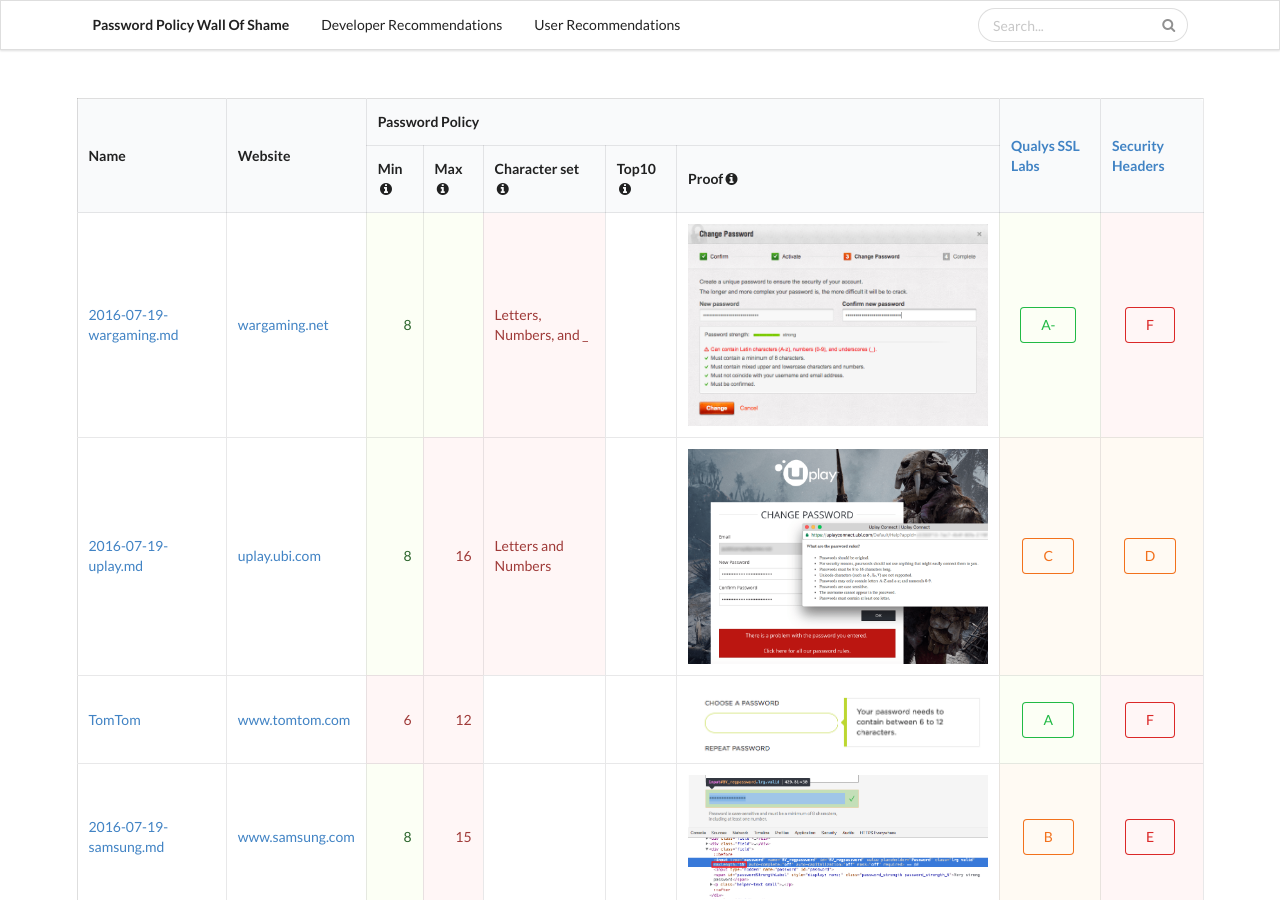
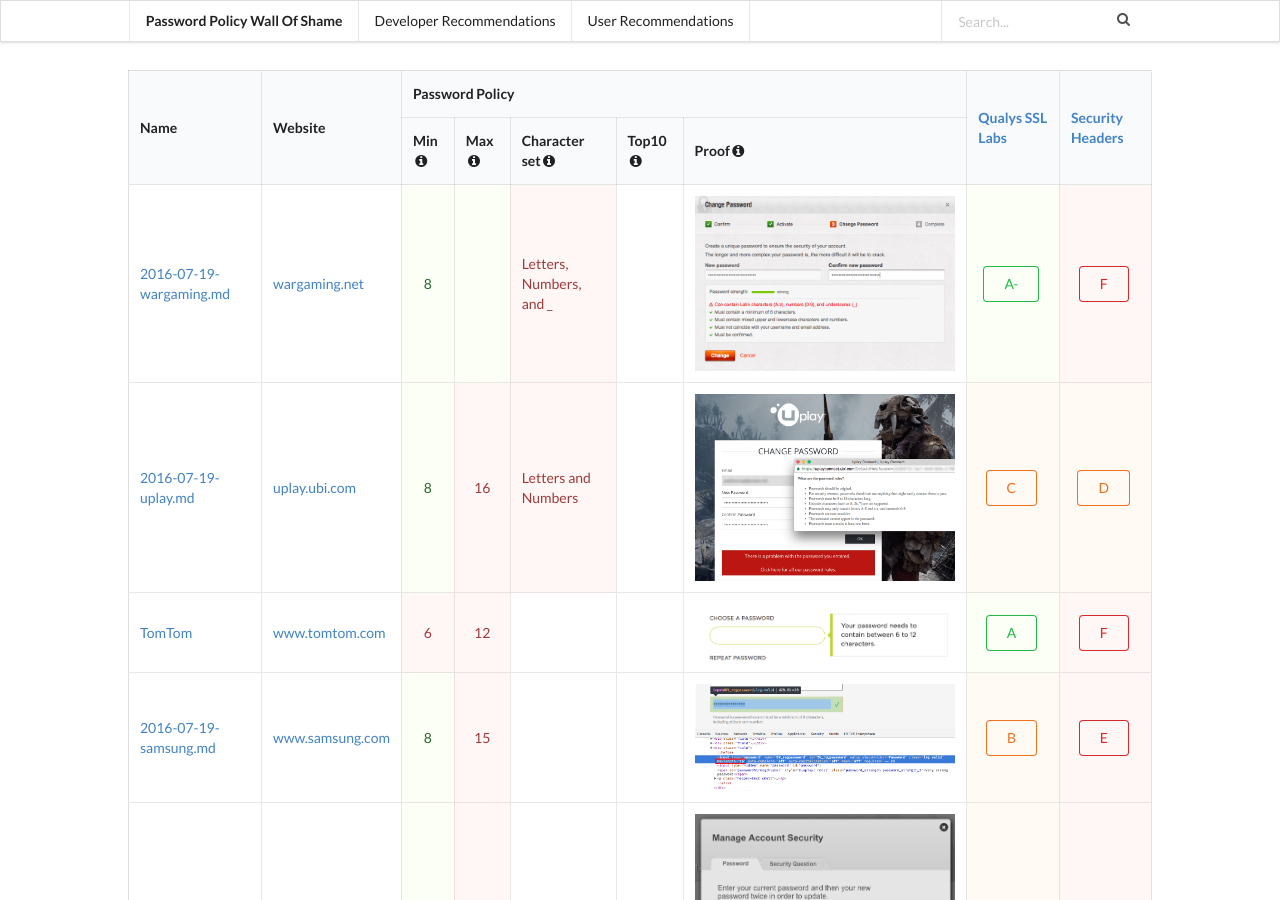
Before and after one commit to publicarray/password-policy-wall-of-shame, a Jekyll site: the page built from index.html, in a window 1280 px wide and 900 px high. Built offline with Jekyll 4.4.1, drawn with Linux system fonts in a browser that asks for light colours; the list of posts is cut into pages by our own code.

Commit message:
improved mobile responsiveness

```diff
--- a/_includes/header.html
+++ b/_includes/header.html
@@ -1,11 +1,11 @@
-<header class="ui fixed menu">
+<header class="ui fixed stackable menu">
   <div class="ui container">
     <a class="header item" href="{{ site.baseurl }}/">{{ site.title }}</a>
     {% assign pages_list = site.pages %}
     {% assign group = 'navigation' %}
     {% include pages_list.html %}
     <div class="ui right loading aligned search item">
-      <div class="ui icon input">
+      <div class="ui transparent input">
         <input class="prompt" type="text" placeholder="Search...">
         <i class="search link icon"></i>
       </div>
--- a/css/main.sass
+++ b/css/main.sass
@@ -1,17 +1,35 @@
 ---
 # Only the main Sass file needs front matter (the dashes are enough)
 ---
-
+// Customisations:
 // body
     // background: #F9F9F9
-.main
-    margin-top: 7em
-.ui.fixed.menu
-    height: 50px
-.ui.menu:not(.secondary):not(.text):not(.tabular):not(.borderless)>.container>.item:not(.right):not(.borderless):first-child
-    border-left: none
-.ui.menu .item:before
-    position: initial
-    width: 0
+
+// Fixes:
 i.github
     margin: 0
+.main
+    margin-top: 5em
+img, .image, .ui.table td .image
+    max-width: 100%
+    height: auto
+
+// Mobile:
+@media (max-width: 767px)
+    .ui.search .transparent .prompt
+        min-height: 2em
+    .ui.search i.icon
+        font-size: 1.3em
+        margin: 5px 0
+    .main
+        margin-top: 1em
+    .ui.fixed.menu
+        position: initial
+// Tablet
+@media only screen and (max-width: 991px) and (min-width: 768px)
+    .ui.container
+        width: 100%
+// Big screens
+@media only screen and (min-width: 1200px)
+    .ui.container
+        width: 80%
--- a/index.html
+++ b/index.html
@@ -1,7 +1,7 @@
 ---
 layout: default
 ---
-<table class="ui celled structured table">
+<table class="ui celled stackable structured table">
   <thead>
     <tr>
       <th rowspan="2">Name</th>
@@ -30,7 +30,7 @@
     <td>
       <a href="{{ website._url | downcase }}">{{ cleanurl }}</a>
     </td>
-    <td class="right aligned
+    <td class="center aligned
     {% if website.policy.min < 8 %}
       negative
     {% elsif website.policy.min >= 8 %}
@@ -38,7 +38,7 @@
     {% endif %}">
       {{ website.policy.min }}
     </td>
-    <td class="right aligned
+    <td class="center aligned
     {% if website.policy.max <= 64 %}
       negative
     {% elsif website.policy.max <= 160 %}
@@ -78,7 +78,7 @@
     </td>
     <td>
       <a href="{{ website.policy.proof }}">
-        <img class="ui medium image centered" src="{{ site.baseurl | append: '/' | append: website.policy.proof }}" alt="">
+        <img class="ui image centered" src="{{ site.baseurl | append: '/' | append: website.policy.proof }}" alt="">
       </a>
     </td>
     <!-- <td>{{ website.hashalgorithm }}</td> -->
```
